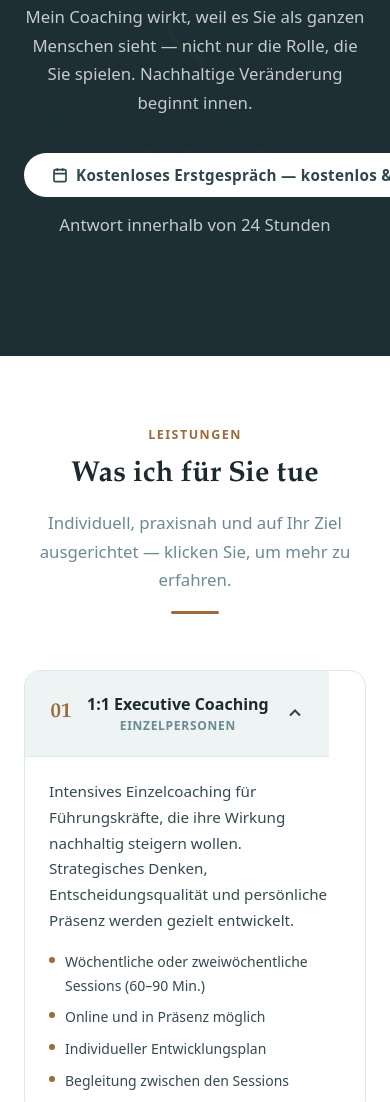
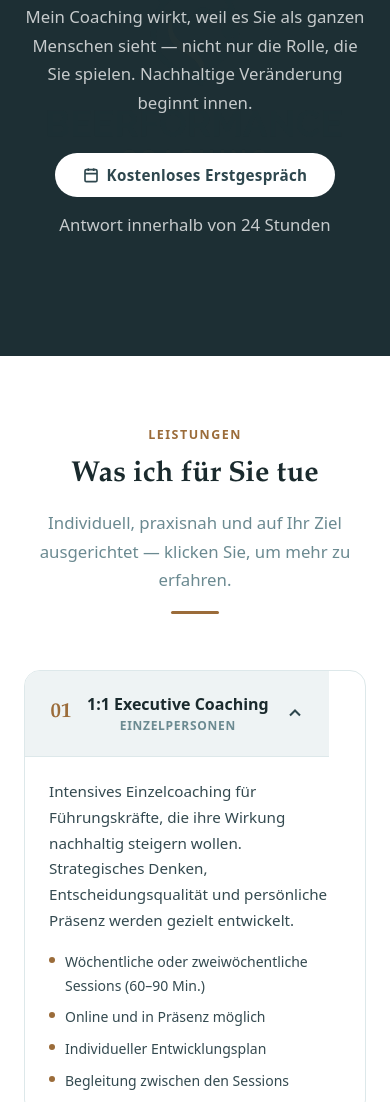
Before and after one commit to Beercus/beerformance-website, a plain HTML site: page index.html in a window 390 px wide. Shown: the part 6981-8083 px from the top of the page. Drawn offline with Linux system fonts and the light colour scheme.

Commit message:
Fix: Button-Text gekürzt, responsive auf Mobile

```diff
--- a/index.html
+++ b/index.html
@@ -788,9 +788,9 @@
         <div class="banner-label" data-animate>Das Fundament</div>
         <h2 data-animate data-delay="1">Wirksamkeit durch<br>echte Verbindung</h2>
         <p data-animate data-delay="2">Mein Coaching wirkt, weil es Sie als ganzen Menschen sieht — nicht nur die Rolle, die Sie spielen. Nachhaltige Veränderung beginnt innen.</p>
-        <a href="#cta" class="btn btn-white" data-animate data-delay="3">
+        <a href="#cta" class="btn btn-white" data-animate data-delay="3" style="white-space:normal;text-align:center;max-width:320px;">
           <svg width="16" height="16" viewBox="0 0 24 24" fill="none" stroke="currentColor" stroke-width="2.5" aria-hidden="true"><path d="M8 2v4M16 2v4M3 10h18M5 4h14a2 2 0 012 2v14a2 2 0 01-2 2H5a2 2 0 01-2-2V6a2 2 0 012-2z"/></svg>
-          Kostenloses Erstgespräch — kostenlos &amp; unverbindlich
+          Kostenloses Erstgespräch
         </a>
         <p class="banner-note" data-animate data-delay="4">Antwort innerhalb von 24 Stunden</p>
       </div>
@@ -1207,7 +1207,7 @@
                     <textarea id="f-message" name="message" placeholder="Was beschäftigt Sie gerade?"></textarea>
                   </div>
                   <button type="submit" class="form-submit">
-                    Erstgespräch anfragen — kostenlos &amp; unverbindlich
+                    Erstgespräch anfragen
                   </button>
                 </form>
               </div>
```
